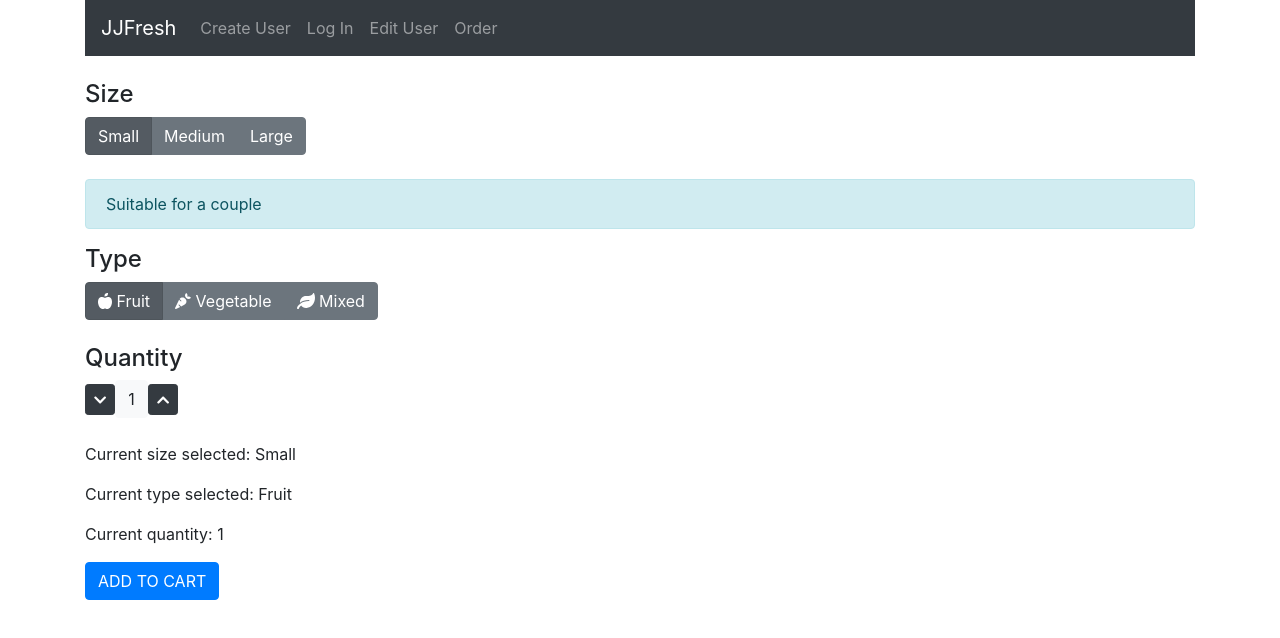
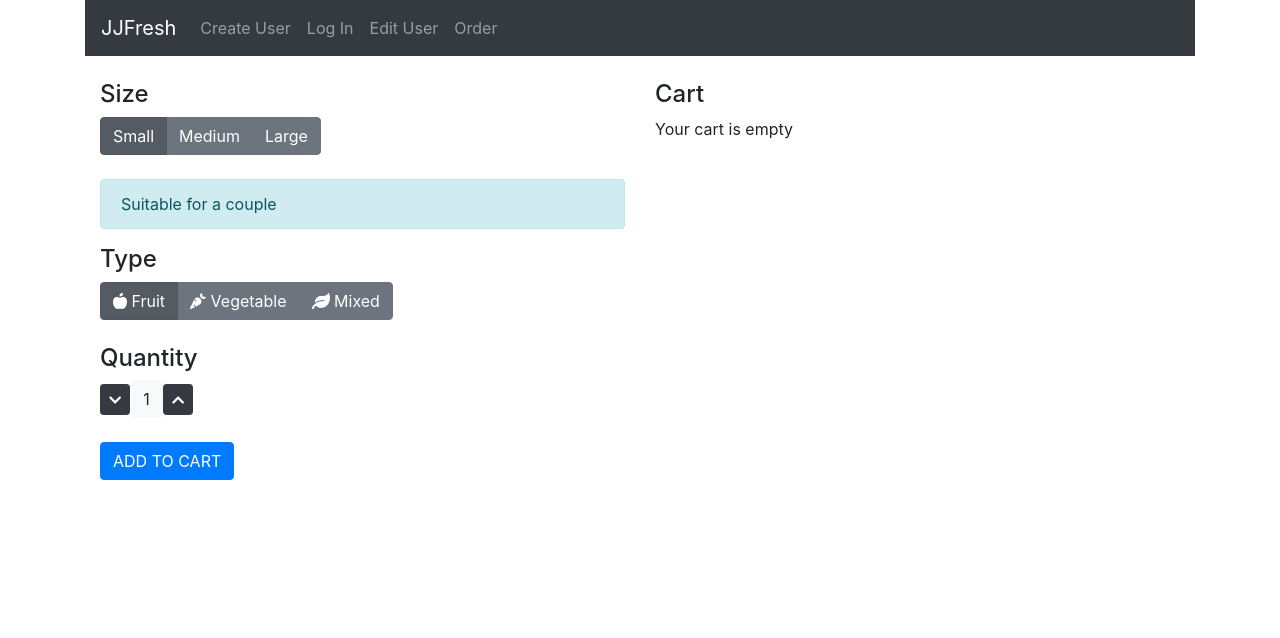
Before and after one commit to Abhisha1/Software-Processes-and-Management-Project, a React (Create React App) app in the folder client/: page /order in a window 1280 px wide. Shown: the top 638 px of the page. Built offline with nearby package versions, Linux system fonts and the light colour scheme.

Commit message:
Cart working and dynamically updating

```diff
--- a/client/src/App.js
+++ b/client/src/App.js
@@ -4,7 +4,8 @@ import "bootstrap/dist/css/bootstrap.min.css";
 
 import Navbar from "./components/navbar";
 import CreateUser from "./components/createUser";
-import ProductForm from './components/productForm';
+import Order from "./components/order";
+
 
 function App() {
   return (
@@ -13,7 +14,7 @@ function App() {
         <Navbar />
         <br/>
         <Route path="/user" exact component={CreateUser} />
-        <Route path="/order" exact component={ProductForm} />
+        <Route path="/order" exact component={Order} />
       </div>
     </Router>
 
--- /dev/null
+++ b/client/src/components/cart.js
@@ -0,0 +1,110 @@
+import React, { Component } from 'react';
+import Table from 'react-bootstrap/Table';
+import Button from 'react-bootstrap/Button';
+
+
+
+class Cart extends Component {
+    constructor(props) {
+        super(props);
+        //this.updateCart = this.updateCart.bind(this);
+        this.getRow = this.getRow.bind(this);
+        this.getTypeSize = this.getTypeSize.bind(this);
+        this.fillTable = this.fillTable.bind(this);
+        this.handleResetClick = this.handleResetClick.bind(this);
+    }
+
+
+    getRow(quantity, size, type) {
+        var subtotal = this.props.getSubtotal(quantity, size, type);
+        return (
+            <tr>
+                <td>{quantity}</td>
+                <td>{`${type} Box (${size})`}</td>
+                <td>{`$ ${subtotal}`}</td>
+            </tr>
+        );
+    }
+
+    getTypeSize() {
+        let l = [
+            <tr><td>2</td><td>fruit box (LARGE lol)</td><td>AUD $40</td></tr>,
+            <tr><td>2</td><td>fruit box (LARGE lol)</td><td>AUD $40</td></tr>
+        ];
+
+        l.push(<tr><td>69</td><td>fruit box (medium lol)</td><td>AUD $600</td></tr>);
+
+
+        return l;
+    }
+
+
+
+    fillTable() {
+        const types = ["Fruit", "Vegetable", "Mixed"];
+        const sizes = ["Small", "Medium", "Large"];
+        /*
+        var order = {
+            "Fruit": {"Small": 0, "Medium": 0, "Large": 10},
+            "Vegetable": {"Small": 0, "Medium": 5, "Large": 0},
+            "Mixed": {"Small": 2, "Medium": 0, "Large": 0},
+        };
+        */
+
+        var rows = [];
+        for (const type of types) {
+            for (const size of sizes) {
+                var typeSize = type + size;
+                var quantity = this.props.order[typeSize];
+                if (quantity > 0) {
+                    var newRow = this.getRow(quantity, size, type);
+                    rows.push(newRow)
+                }
+            }
+        }
+        return rows;
+    }
+
+    handleResetClick() {
+        this.props.onResetClick();
+    }
+
+
+    render() {
+        const cartEmpty = this.props.order.cartEmpty;
+        console.log('cartEmpty: ' + cartEmpty);
+        if (cartEmpty) {
+            return (
+                <div>
+                    <h4>Cart</h4>
+                    <p>Your cart is empty</p>
+                </div>
+            );
+        }
+
+        return (
+            <div>
+                <div>
+                    <h4>Cart</h4>
+                    <Table striped bordered hover size="sm">
+                    <thead>
+                        <tr>
+                        <th>Qty</th>
+                        <th>Item</th>
+                        <th>Price</th>
+                        </tr>
+                    </thead>
+                    <tbody>
+                        {this.fillTable()}
+                    </tbody>
+                    </Table>
+                </div>
+                <div>
+                    <Button variant="secondary" onClick={this.handleResetClick}>RESET CART</Button>
+                </div>
+            </div>
+        );
+    }
+}
+
+export default Cart;
--- /dev/null
+++ b/client/src/components/order.js
@@ -0,0 +1,93 @@
+import React, { Component } from 'react';
+import Container from 'react-bootstrap/Container';
+import Col from 'react-bootstrap/Col';
+import Row from 'react-bootstrap/Row';
+
+import ProductForm from './productForm';
+import Cart from './cart';
+
+class Order extends Component {
+    constructor(props) {
+        super(props);
+        this.handleAddToCart = this.handleAddToCart.bind(this);
+        this.handleResetCart = this.handleResetCart.bind(this);
+        this.updateState = this.updateState.bind(this);
+        this.state = {
+            FruitSmall: 0,
+            FruitMedium: 0,
+            FruitLarge: 0,
+            VegetableSmall: 0,
+            VegetableMedium: 0,
+            VegetableLarge: 0,
+            MixedSmall: 0,
+            MixedMedium: 0,
+            MixedLarge: 0,
+            cartEmpty: true,
+            total: 0
+        };
+    }
+
+    updateState(type, size, quantity) {
+        const typeSize = type + size;
+        this.setState((state) => {
+            const oldQuantity = state[type+size];
+            return {
+                [typeSize]: oldQuantity + quantity,
+                cartEmpty: false
+            }
+        });
+    }
+
+
+    handleAddToCart(item) {
+        console.log('State: ' + JSON.stringify(this.state));
+        var size = item.size;
+        var type = item.type;
+        var quantity = item.quantity;
+
+        this.updateState(type, size, quantity);
+    }
+
+
+    getSubtotal(quantity, size, type) {
+        const price = {"Fruit": 20, "Vegetable": 15, "Mixed": 18};
+        const factor = {"Small": 1, "Medium": 2, "Large": 3};
+        return quantity * price[type] * factor[size];
+    }
+
+
+    handleResetCart() {
+        this.setState({
+            FruitSmall: 0,
+            FruitMedium: 0,
+            FruitLarge: 0,
+            VegetableSmall: 0,
+            VegetableMedium: 0,
+            VegetableLarge: 0,
+            MixedSmall: 0,
+            MixedMedium: 0,
+            MixedLarge: 0,
+            cartEmpty: true,
+            total: 0
+        });
+    }
+
+    render() {
+        return (
+            <Container>
+                <Row>
+                    <Col>
+                        <ProductForm onSubmit={this.handleAddToCart} />
+                    </Col>
+                    <Col>
+                        <Cart getSubtotal={this.getSubtotal}
+                              order={this.state}
+                              onResetClick={this.handleResetCart} />
+                    </Col>
+                </Row>
+            </Container>
+        );
+    }
+}
+
+export default Order;
--- a/client/src/components/productForm.js
+++ b/client/src/components/productForm.js
@@ -15,7 +15,7 @@ class ProductForm extends Component {
         this.handleSizeChange = this.handleSizeChange.bind(this);
         this.handleTypeChange = this.handleTypeChange.bind(this);
         this.handleQuantityChange = this.handleQuantityChange.bind(this);
-        this.onSubmit = this.onSubmit.bind(this);
+        this.handleSubmit = this.handleSubmit.bind(this);
         this.state = {
             size: 'Small',
             type: 'Fruit',
@@ -48,22 +48,20 @@ class ProductForm extends Component {
         });
     }
 
-    onSubmit(event) {
+    handleSubmit(event) {
         // TODO: need to reset buttons
-        console.log('clicked submit button');
+        //console.log('clicked submit button');
         event.preventDefault();
-        const order = {
+        const item = {
             size: this.state.size,
             type: this.state.type,
             quantity: this.state.quantity
         };
 
-        console.log(order);
+        //console.log(item);
 
         // TODO: need to pass order to higher order component
-        // this.props.onSubmit(order);
-
-        this.resetState();
+        this.props.onSubmit(item);
     }
 
     render() {
@@ -77,12 +75,15 @@ class ProductForm extends Component {
                 <Quantity onQuantityChange={this.handleQuantityChange} quantity={this.state.quantity}/>
                 <br />
 
+                {/* FOR DEBUGGING
                 <p>Current size selected: {this.state.size}</p>
                 <p>Current type selected: {this.state.type}</p>
                 <p>Current quantity: {this.state.quantity}</p>
+                */}
 
-                <Button type="submit" onClick={this.onSubmit}>ADD TO CART</Button>
+                <Button type="submit" onClick={this.handleSubmit}>ADD TO CART</Button>
             </div>
+
         );
     }
 }
```
Also changed, not shown: client/src/components/booking.js (added, +13 -0 lines).
